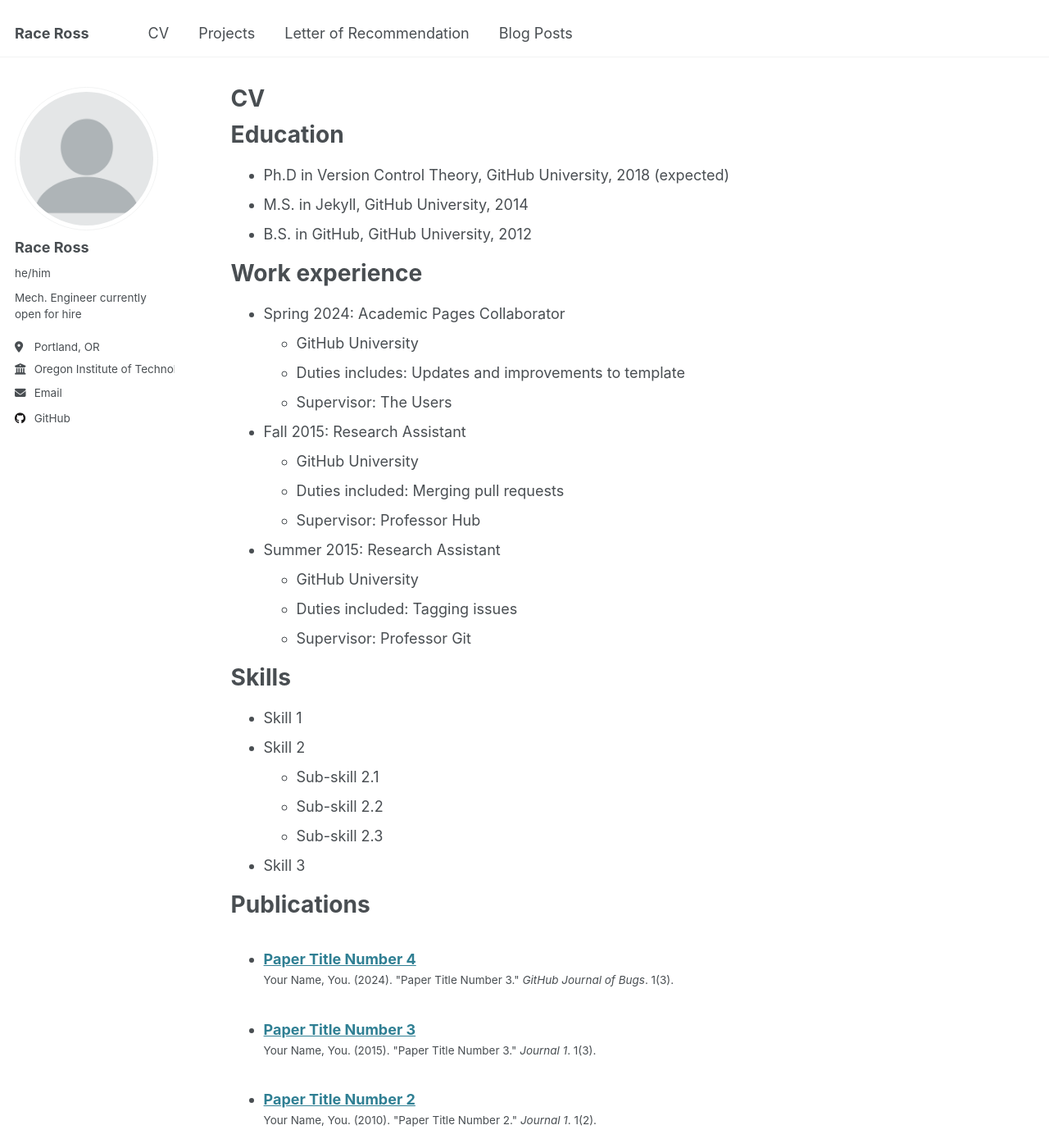
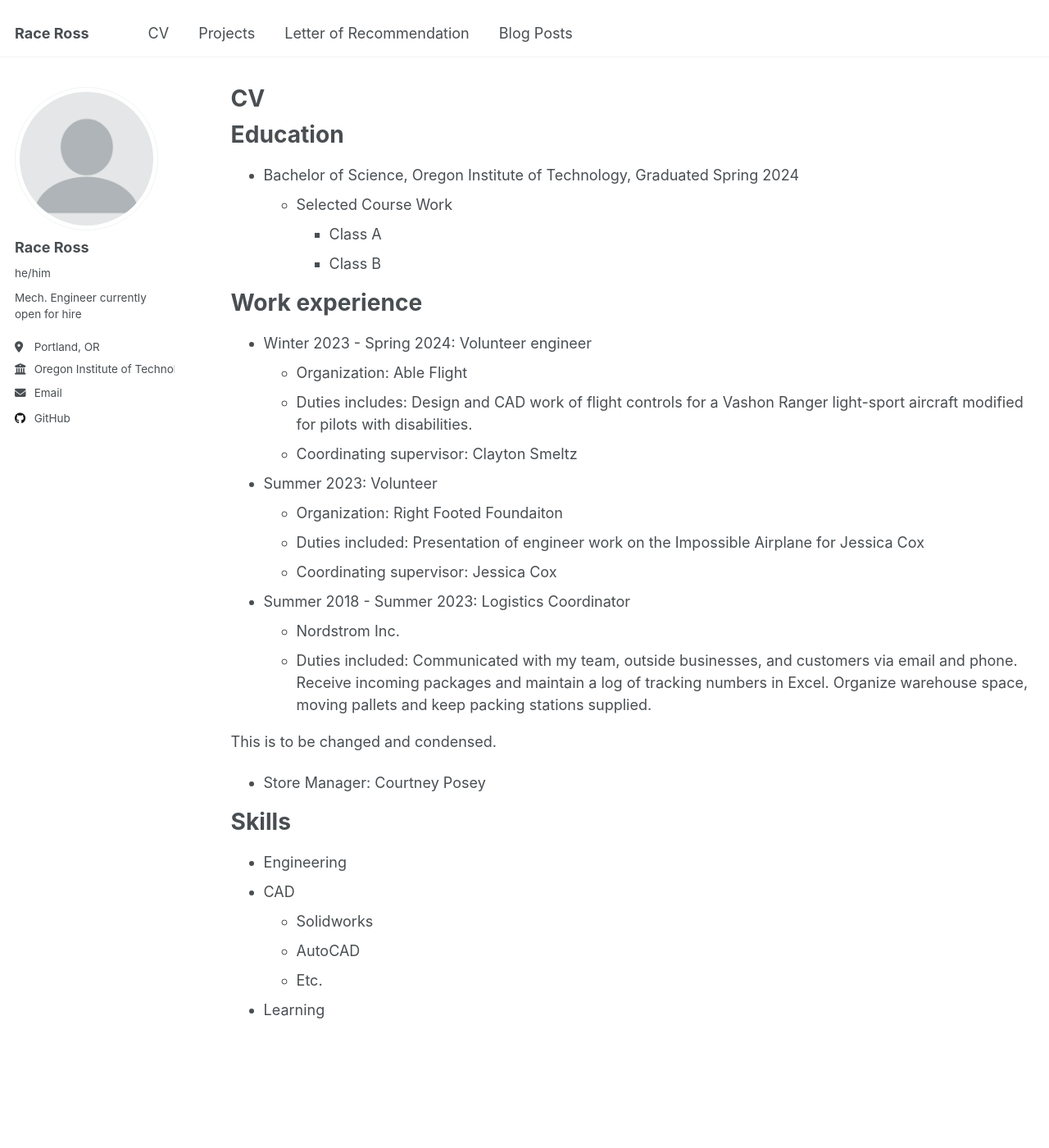
Before and after one commit to raceross/raceross.github.io, a Jekyll site: the page built from _pages/cv.md, in a window 1280 px wide and 1400 px high. Shown: the whole window at 82% size. Built offline with Jekyll 4.4.1, drawn with Linux system fonts in a browser that asks for light colours; some of the changed text lies outside the part shown.

Commit message:
Adding CV info

```diff
--- a/_pages/cv.md
+++ b/_pages/cv.md
@@ -11,54 +11,38 @@ redirect_from:
 
 Education
 ======
-* Ph.D in Version Control Theory, GitHub University, 2018 (expected)
-* M.S. in Jekyll, GitHub University, 2014
-* B.S. in GitHub, GitHub University, 2012
+* Bachelor of Science, Oregon Institute of Technology, Graduated Spring 2024
+  * Selected Course Work
+    * Class A
+    - Class B
 
 Work experience
 ======
-* Spring 2024: Academic Pages Collaborator
-  * GitHub University
-  * Duties includes: Updates and improvements to template
-  * Supervisor: The Users
+* Winter 2023 - Spring 2024: Volunteer engineer
+  * Organization: Able Flight
+  * Duties includes: Design and CAD work of flight controls for a Vashon Ranger light-sport aircraft modified for pilots with disabilities.
+  * Coordinating supervisor: Clayton Smeltz
 
-* Fall 2015: Research Assistant
-  * GitHub University
-  * Duties included: Merging pull requests
-  * Supervisor: Professor Hub
+* Summer 2023: Volunteer
+  * Organization: Right Footed Foundaiton
+  * Duties included: Presentation of engineer work on the Impossible Airplane for Jessica Cox
+  * Coordinating supervisor: Jessica Cox
 
-* Summer 2015: Research Assistant
-  * GitHub University
-  * Duties included: Tagging issues
-  * Supervisor: Professor Git
+* Summer 2018 - Summer 2023: Logistics Coordinator
+  * Nordstrom Inc.
+  * Duties included: Communicated with my team, outside businesses, and customers via email and phone.
+Receive incoming packages and maintain a log of tracking numbers in Excel.
+Organize warehouse space, moving pallets and keep packing stations supplied.
+
+This is to be changed and condensed.
+
+  * Store Manager: Courtney Posey
 
 Skills
 ======
-* Skill 1
-* Skill 2
-  * Sub-skill 2.1
-  * Sub-skill 2.2
-  * Sub-skill 2.3
-* Skill 3
-
-Publications
-======
-  <ul>{% for post in site.publications reversed %}
-    {% include archive-single-cv.html %}
-  {% endfor %}</ul>
-
-Talks
-======
-  <ul>{% for post in site.talks reversed %}
-    {% include archive-single-talk-cv.html  %}
-  {% endfor %}</ul>
-
-Teaching
-======
-  <ul>{% for post in site.teaching reversed %}
-    {% include archive-single-cv.html %}
-  {% endfor %}</ul>
-
-Service and leadership
-======
-* Currently signed in to 43 different slack teams
+* Engineering
+* CAD
+  * Solidworks
+  * AutoCAD
+  * Etc.
+* Learning
```
